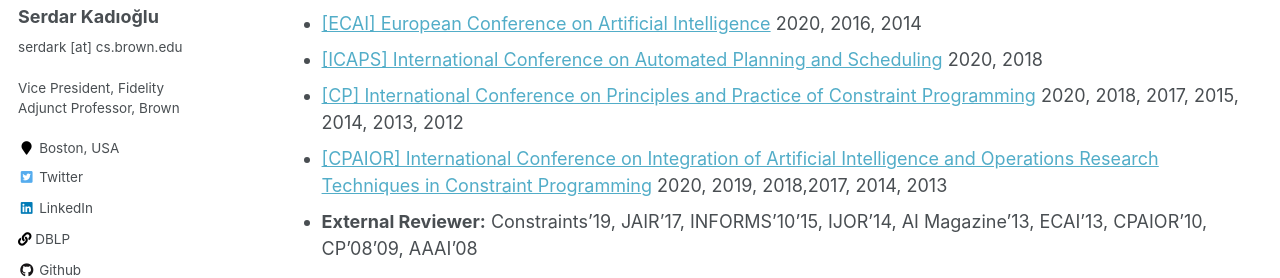
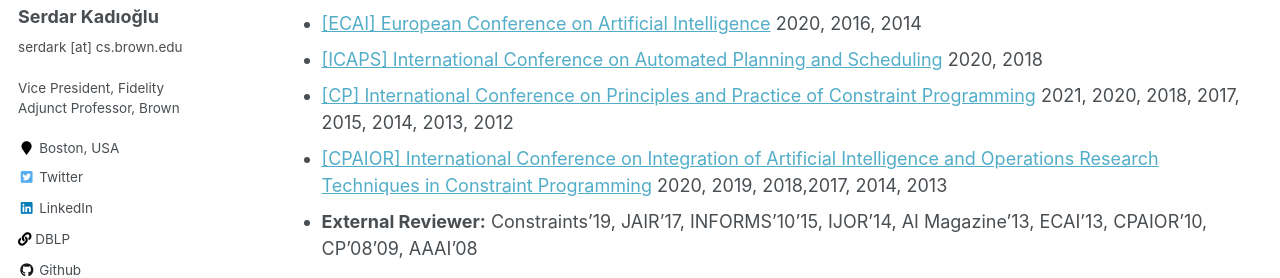
Before and after one commit to skadio/skadio.github.io, a Jekyll site: the page built from _pages/service.md, in a window 1280 px wide and 900 px high. Shown: the part 317-595 px from the top of the window. Built offline with Jekyll 4.4.1, drawn with Linux system fonts in a browser that asks for light colours.

Commit message:
Update service.md

```diff
--- a/_pages/service.md
+++ b/_pages/service.md
@@ -13,7 +13,7 @@ author_profile: true
 - [[IJCAI] International Joint Conference on Artificial Intelligence](http://ijcai.org/) 2021, 2020, 2019, 2016, 2015, 2013, 2011
 - [[ECAI] European Conference on Artificial Intelligence](http://www.ecai2014.org/) 2020, 2016, 2014
 - [[ICAPS] International Conference on Automated Planning and Scheduling](http://icaps18.icaps-conference.org/coplas/) 2020, 2018
-- [[CP] International Conference on Principles and Practice of Constraint Programming](http://cp2013.a4cp.org/) 2020, 2018, 2017, 2015, 2014, 2013, 2012
+- [[CP] International Conference on Principles and Practice of Constraint Programming](http://cp2013.a4cp.org/) 2021, 2020, 2018, 2017, 2015, 2014, 2013, 2012
 - [[CPAIOR] International Conference on Integration of Artificial Intelligence and Operations Research Techniques in Constraint Programming](http://4c.ucc.ie/cpaior2014//) 2020, 2019, 2018,2017, 2014, 2013
 - **External Reviewer:** Constraints'19, JAIR'17, INFORMS'10'15, IJOR'14, AI Magazine'13, ECAI'13, CPAIOR'10, CP'08’09, AAAI'08
 
```
